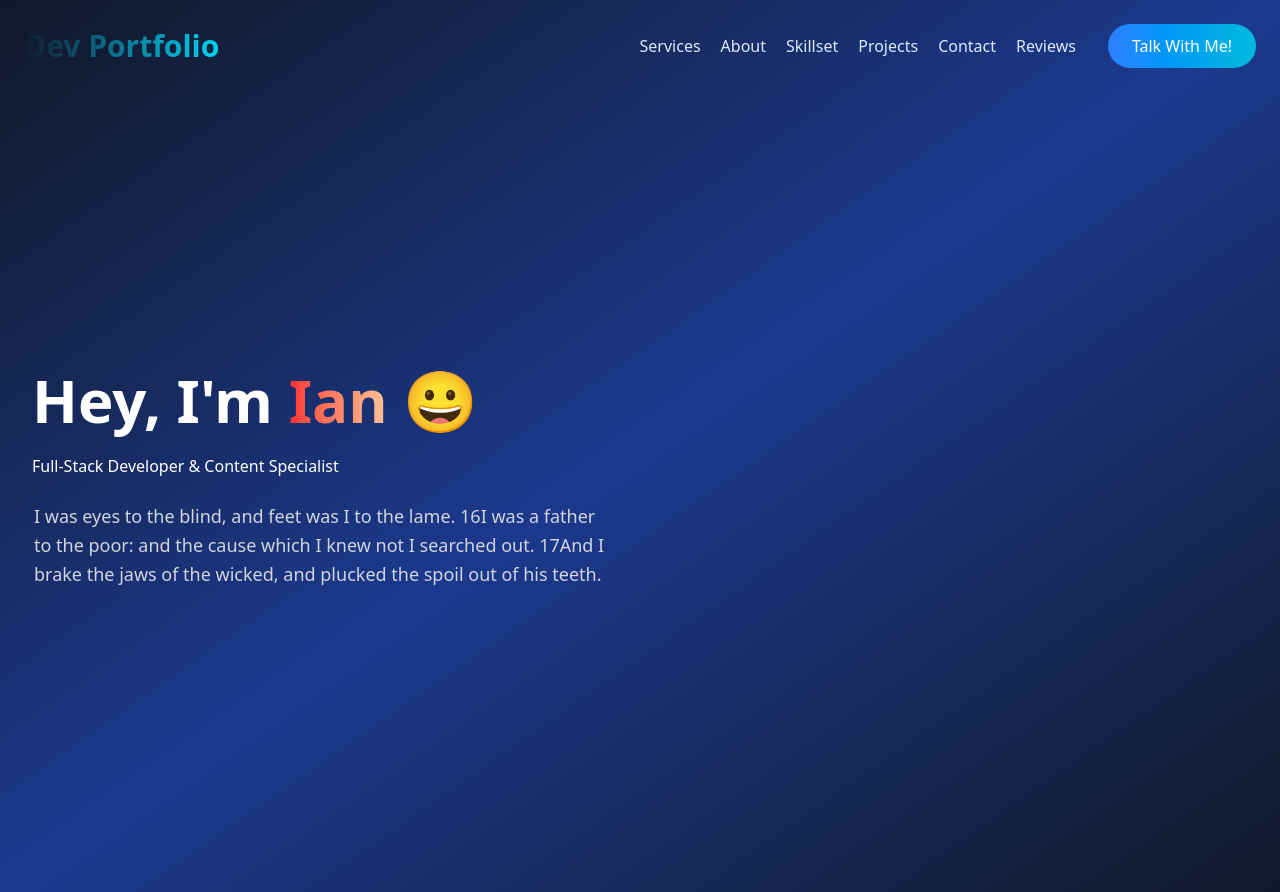
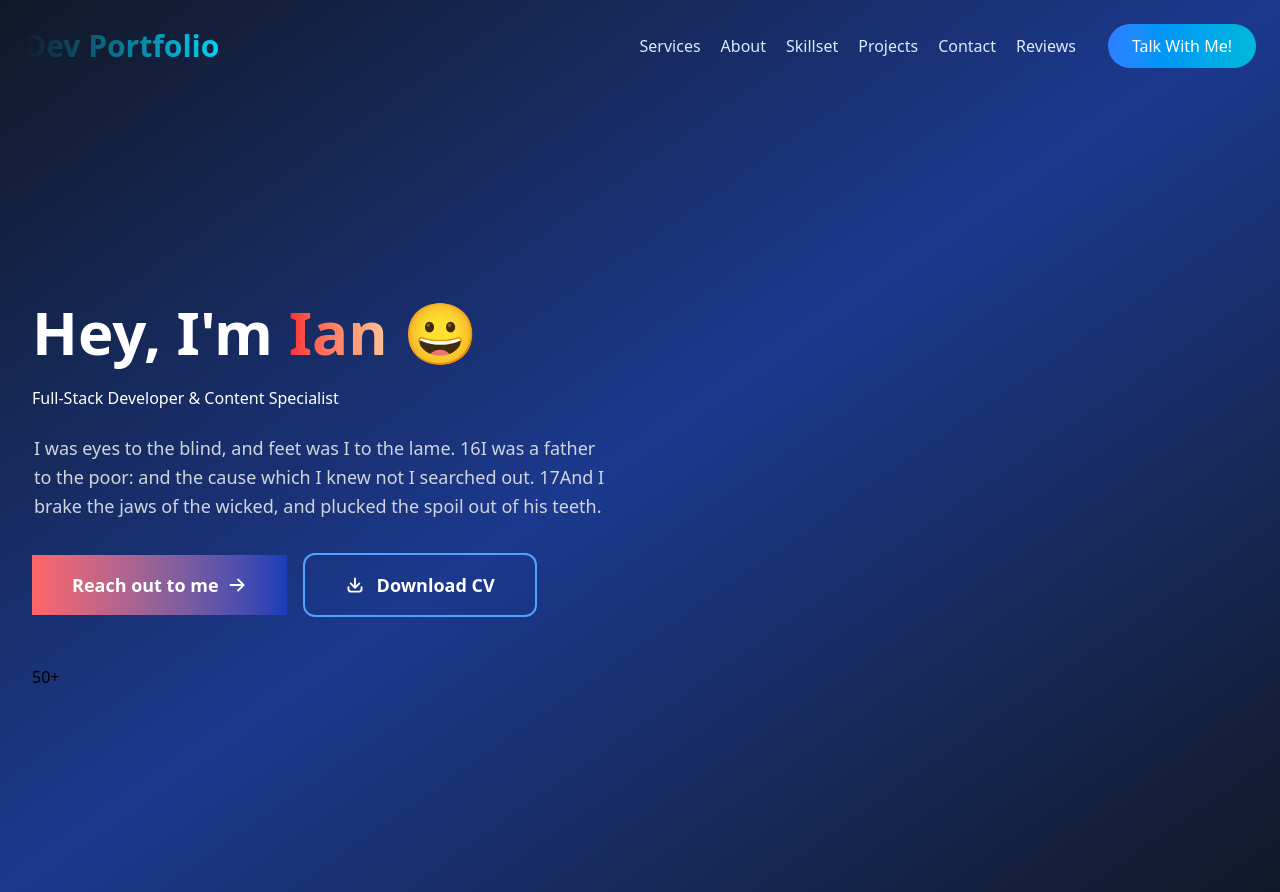
Before and after one commit to ttPuck/Portfolio, a Vue app: page / in a window 1280 px wide. Built offline with nearby package versions, Linux system fonts and the light colour scheme.

Commit message:
Update MeSection.vue

```diff
--- a/src/components/MeSection.vue
+++ b/src/components/MeSection.vue
@@ -33,7 +33,52 @@
             his teeth.
           </p>
           <div
-            class="flex items-center gap-4 pt-8 flex-col sm:flex-row sm:w-max sm:mx-auto lg:mx-0">
+            class="flex items-center gap-4 pt-8 flex-col
+            sm:flex-row sm:w-max sm:mx-auto lg:mx-0"
+          data-aos="fade-up"
+          data-aos-delay="450">
+          <button
+          class="px-8 md:px-10 py-4 rounded-x1 relative group
+          w-full sm:w-max flex justify-center overflow-hidden
+           bg-linear-to-r from-red-400 to-blue-800
+           hover:from-white-500 hover:to-blue-600 transition-all
+           duration-300"
+           >
+            <span class="relative flex items-center
+            justify-center text-white font-semibold
+            text-lg" >
+              Reach out to me
+              <ArrowRightIcon class="ml-2 w-5 h-5
+            group-hover:translate-x-1 transition-transform" />
+            </span>
+            </button>
+            <button
+            class="border-2 border-blue-400 px-8 md:px-10
+            py-4 rounded-xl relative troup w-full sm:w-max
+            flex justify-center hover:bg-blue-400/10
+            transition-all duration-300
+            ">
+            <div class="flex items-center justify-center relative">
+              <ArrowDownTrayIcon
+              class="w-5 h-5 text-white
+              group-hover:translate-y-1 transition/transform" />
+              <span class="pl-3 text-white font-semibold
+              text-lg">
+                Download CV
+              </span>
+            </div>
+            </button>
+        </div>
+        <div class="flex items-center justify-center
+        lg:justify-start gap-7 pt-12"
+        data-aos="fade-up" data-aos-delay="300">
+        <div class="text-center">
+          <div>
+            50+
+          </div>
+
+        </div>
+
 
         </div>
         </div>
@@ -42,10 +87,8 @@
   </section>
 </template>
 
-<script>
-export default {
-  name: "MeSection",
-};
+<script setup>
+import { ArrowDownTrayIcon, ArrowRightIcon } from '@heroicons/vue/16/solid';
+
+
 </script>
-
-<style></style>
```
